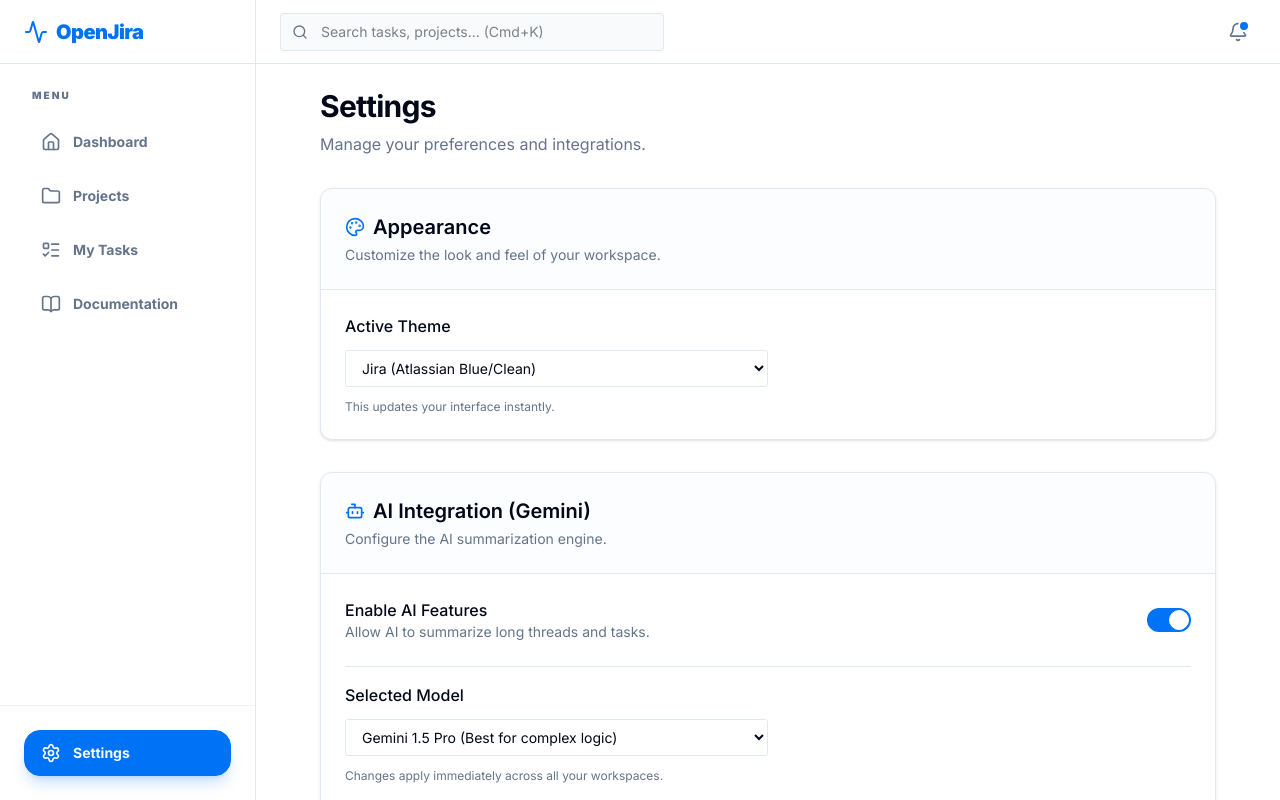
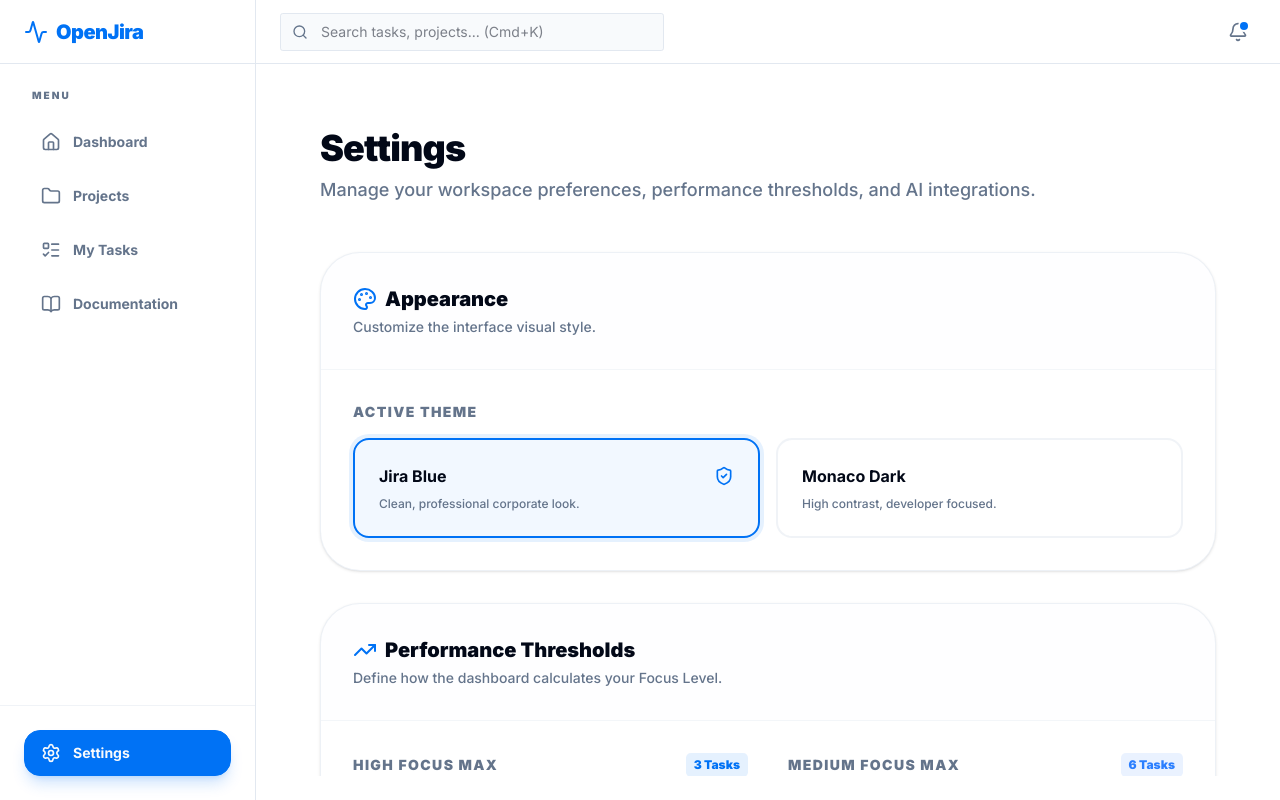
Before and after one commit to codeterrayt/Zeta, a Next.js app: page /settings in a window 1280 px wide. Built offline with nearby package versions, Linux system fonts and the light colour scheme; no server answers.

Commit message:
feat: implement dashboard and settings pages with associated server actions and prisma schema updates

```diff
--- a/src/actions/dashboard.ts
+++ b/src/actions/dashboard.ts
@@ -17,7 +17,8 @@
       blockedTasks,
       recentActivity,
       projects,
-      documentsCount
+      documentsCount,
+      settings
     ] = await Promise.all([
       prisma.task.count({ where: { assignments: { some: { userId } } } }),
       prisma.task.count({ where: { assignments: { some: { userId } }, status: "DONE" } }),
@@ -37,8 +38,17 @@
           }
         }
       }),
-      prisma.document.count({ where: { authorId: userId } })
+      prisma.document.count({ where: { authorId: userId } }),
+      prisma.settings.findUnique({ where: { userId } })
     ])
+
+    // Ensure settings exist
+    let userSettings = settings
+    if (!userSettings) {
+      userSettings = await prisma.settings.create({
+        data: { userId }
+      })
+    }
 
     // Task Completion Trend (last 7 days)
     const last7Days = eachDayOfInterval({
@@ -125,6 +135,10 @@
           completed: velocityChange,
           inProgress: calculateTrend(inProgressTasks, prevInProgress),
           docs: calculateTrend(documentsCount, prevDocs)
+        },
+        thresholds: {
+          high: userSettings.highFocusMax,
+          medium: userSettings.mediumFocusMax
         }
       }
     }
--- /dev/null
+++ b/src/actions/settings.ts
@@ -0,0 +1,58 @@
+"use server"
+
+import { prisma } from "@/lib/prisma"
+import { auth } from "@/auth"
+import { revalidatePath } from "next/cache"
+
+export async function updateSettings(data: {
+  highFocusMax: number,
+  mediumFocusMax: number,
+  aiEnabled: boolean,
+  aiModel: string
+}) {
+  const session = await auth()
+  const userId = (session?.user as any)?.id
+  if (!userId) return { success: false, error: "Unauthorized" }
+
+  try {
+    await prisma.settings.update({
+      where: { userId },
+      data: {
+        highFocusMax: data.highFocusMax,
+        mediumFocusMax: data.mediumFocusMax,
+        aiEnabled: data.aiEnabled,
+        aiModel: data.aiModel
+      }
+    })
+
+    revalidatePath("/")
+    revalidatePath("/settings")
+    return { success: true }
+  } catch (error) {
+    console.error("updateSettings error:", error)
+    return { success: false, error: "Failed to update settings" }
+  }
+}
+
+export async function getUserSettings() {
+  const session = await auth()
+  const userId = (session?.user as any)?.id
+  if (!userId) return { success: false, error: "Unauthorized" }
+
+  try {
+    let settings = await prisma.settings.findUnique({
+      where: { userId }
+    })
+
+    if (!settings) {
+      settings = await prisma.settings.create({
+        data: { userId }
+      })
+    }
+
+    return { success: true, settings }
+  } catch (error) {
+    console.error("getUserSettings error:", error)
+    return { success: false, error: "Failed to fetch settings" }
+  }
+}
--- a/src/app/(dashboard)/page.tsx
+++ b/src/app/(dashboard)/page.tsx
@@ -213,7 +213,9 @@
                 <div className="space-y-4">
                   <div>
                     <h4 className="text-[10px] font-black uppercase tracking-widest text-primary mb-1">Focus Level</h4>
-                    <p className="text-xs font-medium text-slate-500 leading-relaxed">Measures your workload based on active tasks. High focus means you're concentrated on 1-3 tasks.</p>
+                    <p className="text-xs font-medium text-slate-500 leading-relaxed">
+                      Measures your workload based on active tasks. High focus means you're concentrated on {data?.thresholds?.high || 3} or fewer tasks.
+                    </p>
                   </div>
                   <div className="pt-4 border-t border-slate-100">
                     <h4 className="text-[10px] font-black uppercase tracking-widest text-primary mb-1">Avg. Points</h4>
@@ -251,7 +253,11 @@
                 <span className="text-[10px] font-black uppercase tracking-widest opacity-60">Focus Level</span>
                 <span className="text-2xl font-black">
                   {data?.inProgressTasks !== undefined ? (
-                    data.inProgressTasks <= 3 ? "High" : data.inProgressTasks <= 6 ? "Medium" : "Overloaded"
+                    data.inProgressTasks <= (data?.thresholds?.high || 3)
+                      ? "High"
+                      : data.inProgressTasks <= (data?.thresholds?.medium || 6)
+                        ? "Medium"
+                        : "Overloaded"
                   ) : "—"}
                 </span>
               </div>
--- a/src/app/(dashboard)/settings/page.tsx
+++ b/src/app/(dashboard)/settings/page.tsx
@@ -1,72 +1,174 @@
 "use client"
 
 import { useState, useEffect } from "react"
-import { Bot, Save, Palette } from "lucide-react"
+import { Bot, Save, Palette, TrendingUp, ShieldCheck, Loader2 } from "lucide-react"
 import { useTheme } from "next-themes"
+import { getUserSettings, updateSettings } from "@/actions/settings"
+import { toast } from "sonner"
+import { cn } from "@/lib/utils"
 
 export default function SettingsPage() {
+  const [loading, setLoading] = useState(true)
+  const [saving, setSaving] = useState(false)
   const [aiEnabled, setAiEnabled] = useState(true)
   const [model, setModel] = useState("gemini-1.5-pro")
+  const [highThreshold, setHighThreshold] = useState(3)
+  const [mediumThreshold, setMediumThreshold] = useState(6)
+
   const { theme, setTheme } = useTheme()
   const [mounted, setMounted] = useState(false)
 
   useEffect(() => {
     setMounted(true)
+    async function load() {
+      const res = await getUserSettings()
+      if (res.success && res.settings) {
+        setAiEnabled(res.settings.aiEnabled)
+        setModel(res.settings.aiModel)
+        setHighThreshold(res.settings.highFocusMax)
+        setMediumThreshold(res.settings.mediumFocusMax)
+      }
+      setLoading(false)
+    }
+    load()
   }, [])
 
-  const handleSave = () => {
-    // In a real app, this would call a server action to save to Prisma
-    console.log("Saved settings:", { aiEnabled, model, theme })
+  const handleSave = async () => {
+    setSaving(true)
+    const res = await updateSettings({
+      highFocusMax: highThreshold,
+      mediumFocusMax: mediumThreshold,
+      aiEnabled,
+      aiModel: model
+    })
+    if (res.success) {
+      toast.success("Settings updated successfully")
+    } else {
+      toast.error("Failed to update settings")
+    }
+    setSaving(false)
   }
 
-  if (!mounted) return null
+  if (!mounted || loading) {
+    return (
+      <div className="flex items-center justify-center min-h-[400px]">
+        <Loader2 className="w-8 h-8 animate-spin text-primary" />
+      </div>
+    )
+  }
 
   return (
-    <div className="max-w-4xl mx-auto space-y-8">
+    <div className="p-6 lg:p-10 space-y-12 h-full overflow-y-auto custom-scrollbar">
       <header>
-        <h1 className="text-3xl font-bold tracking-tight">Settings</h1>
-        <p className="text-muted-foreground mt-2">Manage your preferences and integrations.</p>
+        <h1 className="text-4xl font-black tracking-tight">Settings</h1>
+        <p className="text-muted-foreground mt-2 font-medium text-lg">Manage your workspace preferences, performance thresholds, and AI integrations.</p>
       </header>
 
-      <div className="bg-card border border-border rounded-xl shadow-sm overflow-hidden mb-8">
-        <div className="p-6 border-b border-border bg-secondary/20">
-          <h2 className="text-xl font-semibold flex items-center gap-2">
-            <Palette className="w-5 h-5 text-primary" />
+      <div className="grid grid-cols-1 gap-8">
+        {/* Appearance */}
+        <section className="bg-card border border-border/60 rounded-[2.5rem] shadow-sm overflow-hidden transition-all hover:shadow-xl">
+          <div className="p-8 border-b border-border/40 bg-secondary/10 flex items-center justify-between">
+            <div>
+              <h2 className="text-xl font-black flex items-center gap-2">
+                <Palette className="w-6 h-6 text-primary" />
                 Appearance
               </h2>
-          <p className="text-sm text-muted-foreground mt-1">Customize the look and feel of your workspace.</p>
+              <p className="text-sm text-muted-foreground mt-1 font-medium">Customize the interface visual style.</p>
+            </div>
           </div>
 
-        <div className="p-6 space-y-6">
-          <div className="space-y-3">
-            <h3 className="font-medium">Active Theme</h3>
-            <select
-              value={theme}
-              onChange={(e) => setTheme(e.target.value)}
-              className="w-full md:w-1/2 bg-background border border-border rounded-md px-3 py-2 text-sm focus:outline-none focus:ring-1 focus:ring-primary"
+          <div className="p-8 space-y-8">
+            <div className="space-y-4">
+              <h3 className="text-sm font-black uppercase tracking-widest text-muted-foreground">Active Theme</h3>
+              <div className="grid grid-cols-1 md:grid-cols-2 gap-4">
+                {[
+                  { id: "theme-jira", name: "Jira Blue", desc: "Clean, professional corporate look." },
+                  { id: "theme-monaco", name: "Monaco Dark", desc: "High contrast, developer focused." }
+                ].map((t) => (
+                  <button
+                    key={t.id}
+                    onClick={() => setTheme(t.id)}
+                    className={`p-6 rounded-2xl border-2 text-left transition-all ${
+                      theme === t.id
+                        ? "border-primary bg-primary/5 ring-4 ring-primary/10"
+                        : "border-border/50 hover:border-border bg-background"
+                    }`}
                   >
-              <option value="theme-jira">Jira (Atlassian Blue/Clean)</option>
-              <option value="theme-monaco">Monaco (VS Code Dark)</option>
-            </select>
-            <p className="text-xs text-muted-foreground">This updates your interface instantly.</p>
+                    <div className="flex items-center justify-between mb-2">
+                      <span className="font-bold">{t.name}</span>
+                      {theme === t.id && <ShieldCheck className="w-5 h-5 text-primary" />}
+                    </div>
+                    <p className="text-xs text-muted-foreground font-medium">{t.desc}</p>
+                  </button>
+                ))}
               </div>
             </div>
           </div>
+        </section>
 
-      <div className="bg-card border border-border rounded-xl shadow-sm overflow-hidden">
-        <div className="p-6 border-b border-border bg-secondary/20">
-          <h2 className="text-xl font-semibold flex items-center gap-2">
-            <Bot className="w-5 h-5 text-primary" />
-            AI Integration (Gemini)
+        {/* Dashboard Performance */}
+        <section className="bg-card border border-border/60 rounded-[2.5rem] shadow-sm overflow-hidden transition-all hover:shadow-xl">
+          <div className="p-8 border-b border-border/40 bg-secondary/10 flex items-center justify-between">
+            <div>
+              <h2 className="text-xl font-black flex items-center gap-2">
+                <TrendingUp className="w-6 h-6 text-primary" />
+                Performance Thresholds
               </h2>
-          <p className="text-sm text-muted-foreground mt-1">Configure the AI summarization engine.</p>
+              <p className="text-sm text-muted-foreground mt-1 font-medium">Define how the dashboard calculates your Focus Level.</p>
+            </div>
           </div>
 
-        <div className="p-6 space-y-6">
+          <div className="p-8 space-y-8">
+            <div className="grid grid-cols-1 md:grid-cols-2 gap-10">
+              <div className="space-y-4">
                 <div className="flex items-center justify-between">
+                  <h3 className="text-sm font-black uppercase tracking-widest text-muted-foreground">High Focus Max</h3>
+                  <span className="text-xs font-black text-primary bg-primary/10 px-2 py-1 rounded-lg">{highThreshold} Tasks</span>
+                </div>
+                <input
+                  type="range"
+                  min="1"
+                  max="10"
+                  value={highThreshold}
+                  onChange={(e) => {
+                    const val = parseInt(e.target.value)
+                    const gap = mediumThreshold - highThreshold
+                    setHighThreshold(val)
+                    setMediumThreshold(val + gap)
+                  }}
+                  className="w-full h-2 bg-secondary rounded-lg appearance-none cursor-pointer accent-primary"
+                />
+                <p className="text-xs text-muted-foreground font-medium italic">Maximum tasks in progress to be considered in "High Focus" state.</p>
+              </div>
+
+              <div className="space-y-4">
+                <div className="flex items-center justify-between">
+                  <h3 className="text-sm font-black uppercase tracking-widest text-muted-foreground">Medium Focus Max</h3>
+                  <span className="text-xs font-black text-blue-500 bg-blue-500/10 px-2 py-1 rounded-lg">{mediumThreshold} Tasks</span>
+                </div>
+                <input
+                  type="range"
+                  min={highThreshold + 1}
+                  max="20"
+                  value={mediumThreshold}
+                  onChange={(e) => setMediumThreshold(parseInt(e.target.value))}
+                  className="w-full h-2 bg-secondary rounded-lg appearance-none cursor-pointer accent-blue-500"
+                />
+                <p className="text-xs text-muted-foreground font-medium italic">Tasks beyond this limit will mark your status as "Overloaded".</p>
+              </div>
+            </div>
+          </div>
+        </section>
+
+        {/* AI Settings */}
+        <section className="bg-card border border-border/60 rounded-[2.5rem] shadow-sm overflow-hidden transition-all hover:shadow-xl">
+          <div className="p-8 border-b border-border/40 bg-secondary/10 flex items-center justify-between">
             <div>
-              <h3 className="font-medium">Enable AI Features</h3>
-              <p className="text-sm text-muted-foreground">Allow AI to summarize long threads and tasks.</p>
+              <h2 className="text-xl font-black flex items-center gap-2">
+                <Bot className="w-6 h-6 text-primary" />
+                AI Intelligence
+              </h2>
+              <p className="text-sm text-muted-foreground mt-1 font-medium">Configure the Gemini summarization and analysis engine.</p>
             </div>
             <label className="relative inline-flex items-center cursor-pointer">
               <input
@@ -75,33 +177,44 @@
                 checked={aiEnabled}
                 onChange={(e) => setAiEnabled(e.target.checked)}
               />
-              <div className="w-11 h-6 bg-secondary peer-focus:outline-none rounded-full peer peer-checked:after:translate-x-full peer-checked:after:border-white after:content-[''] after:absolute after:top-[2px] after:left-[2px] after:bg-white after:border-gray-300 after:border after:rounded-full after:h-5 after:w-5 after:transition-all peer-checked:bg-primary"></div>
+              <div className="w-14 h-7 bg-secondary peer-focus:outline-none rounded-full peer peer-checked:after:translate-x-full peer-checked:after:border-white after:content-[''] after:absolute after:top-[4px] after:left-[4px] after:bg-white after:border-gray-300 after:border after:rounded-full after:h-6 after:w-6 after:transition-all peer-checked:bg-primary shadow-inner"></div>
             </label>
           </div>
 
-          {aiEnabled && (
-            <div className="space-y-3 pt-4 border-t border-border">
-              <h3 className="font-medium">Selected Model</h3>
-              <select
-                value={model}
-                onChange={(e) => setModel(e.target.value)}
-                className="w-full md:w-1/2 bg-background border border-border rounded-md px-3 py-2 text-sm focus:outline-none focus:ring-1 focus:ring-primary"
+          <div className={cn("p-8 transition-opacity duration-300", !aiEnabled && "opacity-40 pointer-events-none")}>
+            <div className="space-y-4">
+              <h3 className="text-sm font-black uppercase tracking-widest text-muted-foreground">Selected AI Engine</h3>
+              <div className="grid grid-cols-1 md:grid-cols-2 gap-4">
+                {[
+                  { id: "gemini-1.5-pro", name: "Gemini 1.5 Pro", desc: "Best for complex logic and deep analysis." },
+                  { id: "gemini-1.5-flash", name: "Gemini 1.5 Flash", desc: "Optimized for speed and quick summaries." }
+                ].map((m) => (
+                  <button
+                    key={m.id}
+                    onClick={() => setModel(m.id)}
+                    className={`p-6 rounded-2xl border-2 text-left transition-all ${
+                      model === m.id
+                        ? "border-primary bg-primary/5 ring-4 ring-primary/10"
+                        : "border-border/50 hover:border-border bg-background"
+                    }`}
                   >
-                <option value="gemini-1.5-pro">Gemini 1.5 Pro (Best for complex logic)</option>
-                <option value="gemini-1.5-flash">Gemini 1.5 Flash (Fastest)</option>
-              </select>
-              <p className="text-xs text-muted-foreground">Changes apply immediately across all your workspaces.</p>
+                    <div className="font-bold mb-1">{m.name}</div>
+                    <p className="text-xs text-muted-foreground font-medium">{m.desc}</p>
+                  </button>
+                ))}
               </div>
-          )}
             </div>
+          </div>
+        </section>
 
-        <div className="p-6 bg-secondary/10 border-t border-border flex justify-end">
+        <div className="flex justify-end pt-4">
           <button
             onClick={handleSave}
-            className="flex items-center gap-2 bg-primary text-primary-foreground px-4 py-2 rounded-md font-medium text-sm hover:bg-primary/90 transition-colors"
+            disabled={saving}
+            className="flex items-center gap-3 bg-primary text-primary-foreground px-10 py-5 rounded-3xl font-black text-sm hover:bg-primary/90 transition-all shadow-xl shadow-primary/20 disabled:opacity-50"
           >
-            <Save className="w-4 h-4" />
-            Save Preferences
+            {saving ? <Loader2 className="w-5 h-5 animate-spin" /> : <Save className="w-5 h-5" />}
+            Save All Preferences
           </button>
         </div>
       </div>
```
Also changed, not shown: 1 other file (tests, documents, lock files or other folders). Lines whose indentation alone changed are shown as unchanged.
